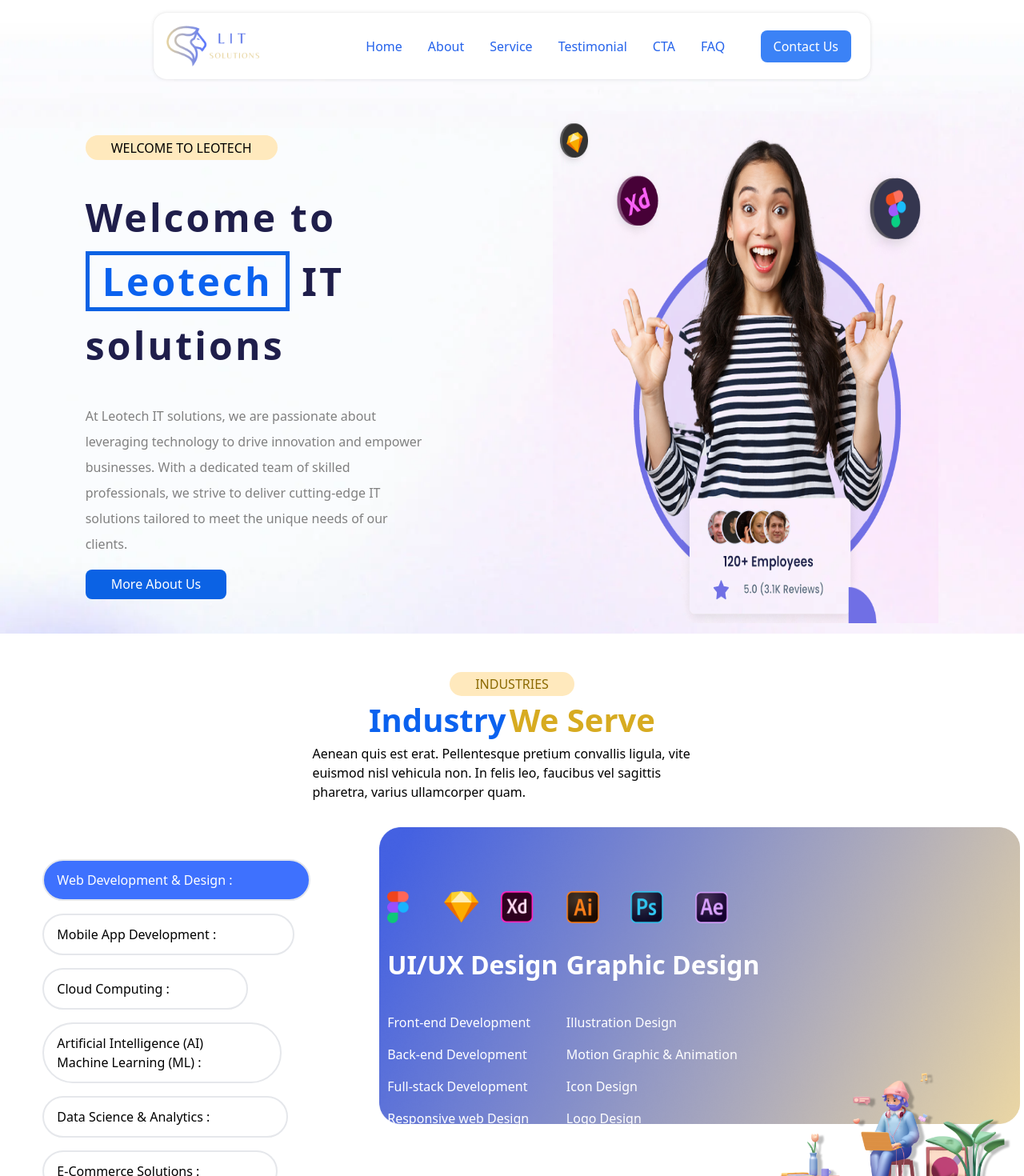
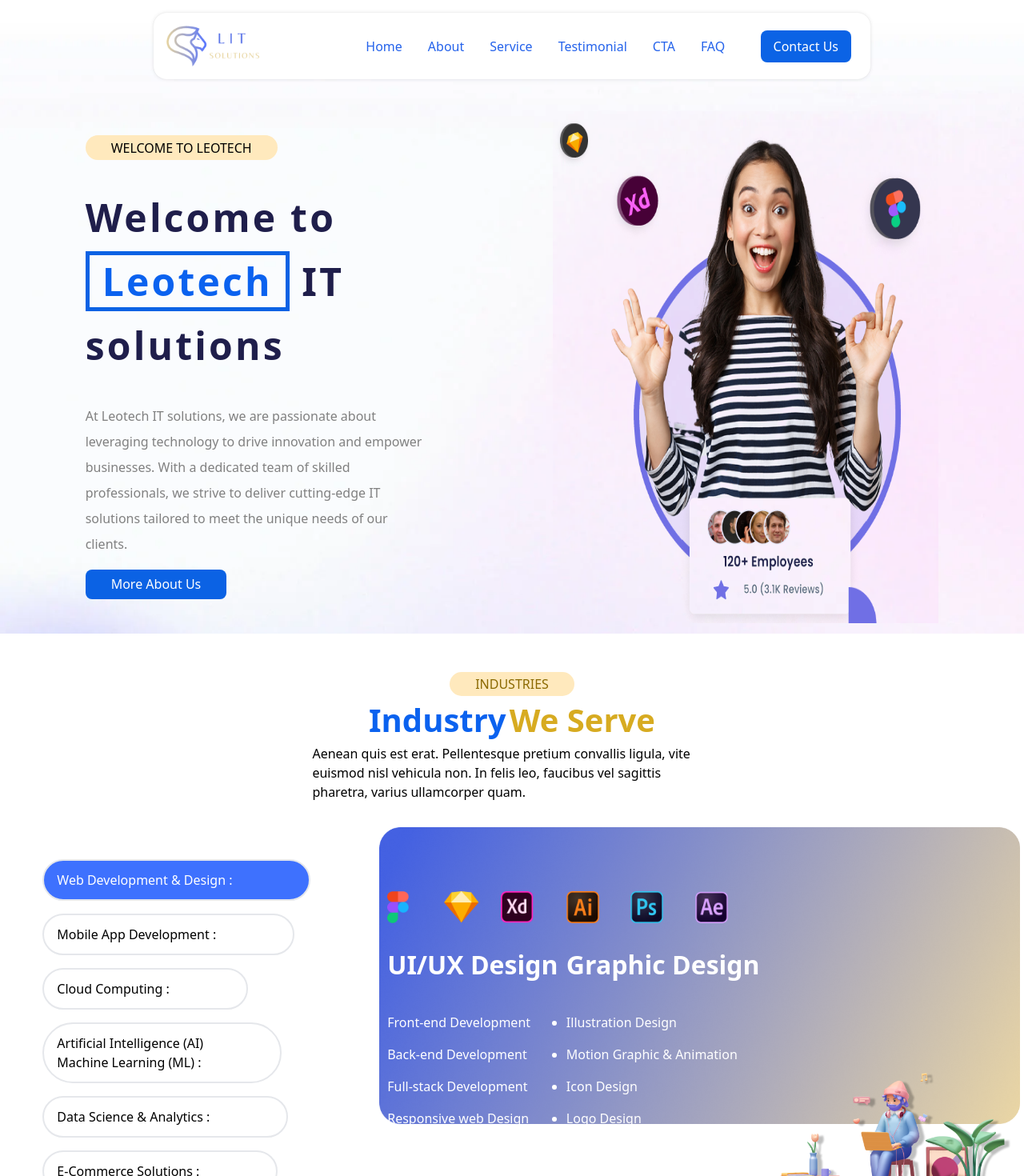
Before and after one commit to jaivikpatel2001/leotech, a React (Create React App) app: page / in a window 1280 px wide. Shown: the top 1470 px of the page at 80% size. Built offline with nearby package versions, Linux system fonts and the light colour scheme.

Commit message:
navbar fix

```diff
--- a/src/Components/Industries/Industries.css
+++ b/src/Components/Industries/Industries.css
@@ -207,6 +207,8 @@
 .list {
   color: white;
   line-height: 2.5rem;
+  font-weight: 300;
+  list-style-type: circle;
 }
 .lone {
   background-color: #3e71fe;
--- a/src/Components/Industries/Industries.jsx
+++ b/src/Components/Industries/Industries.jsx
@@ -48,10 +48,10 @@ const Industries = () => {
               <div className="uiux my-7">UI/UX Design</div>
               <div className="list leading-7">
                 <ul>
-                  <li>Front-end Development</li>
-                  <li>Back-end Development</li>
-                  <li>Full-stack Development</li>
-                  <li>Responsive web Design</li>
+                  <li className="list-disc">Front-end Development</li>
+                  <li className="list-disc">Back-end Development</li>
+                  <li className="list-disc">Full-stack Development</li>
+                  <li className="list-disc">Responsive web Design</li>
                 </ul>
               </div>
               <div className="arrow"></div>
@@ -63,12 +63,12 @@ const Industries = () => {
                 <div className="ae"></div>
               </div>
               <div className="uiux my-7">Graphic Design</div>
-              <div className="list leading-7">
+              <div className="list  leading-7">
                 <ul>
-                  <li>Illustration Design</li>
-                  <li>Motion Graphic & Animation</li>
-                  <li>Icon Design</li>
-                  <li>Logo Design</li>
+                  <li className="list-disc">Illustration Design</li>
+                  <li className="list-disc">Motion Graphic & Animation</li>
+                  <li className="list-disc">Icon Design</li>
+                  <li className="list-disc">Logo Design</li>
                 </ul>
               </div>
               <div className="arrow"></div>
--- a/src/Components/Navbar/Navbar.css
+++ b/src/Components/Navbar/Navbar.css
@@ -4,6 +4,9 @@
   border-radius: 1rem;
   box-shadow: rgba(0, 0, 0, 0.1) 0px 0px 5px 0px,
     rgba(0, 0, 0, 0.1) 0px 0px 1px 0px;
+}
+.contactbutton {
+  background-color: #0b63e5;
 }
 .logo {
   width: 75%;
--- a/src/Components/Navbar/Navbar.jsx
+++ b/src/Components/Navbar/Navbar.jsx
@@ -96,7 +96,7 @@ const Navbar = () => {
             </a>
           </div>
           <a href="#contact">
-            <button className="bg-blue-500 py-2 px-4 rounded-lg text-white font-small mx-2 block lg:inline mobilemenuset">
+            <button className=" py-2 px-4 rounded-lg text-white font-small mx-2 block lg:inline contactbutton mobilemenuset">
               Contact Us
             </button>
           </a>
--- a/src/Components/Testimonial/Testimonial.jsx
+++ b/src/Components/Testimonial/Testimonial.jsx
@@ -1,7 +1,7 @@
 import React from "react";
 import previous from "../../Assets/next.png";
 import userimg from "../../Assets/Photo.png";
-import "../Testimonial/Testimonial.css";
+import "./Testimonial.css";
 
 const Testimonial = () => {
   return (
```
